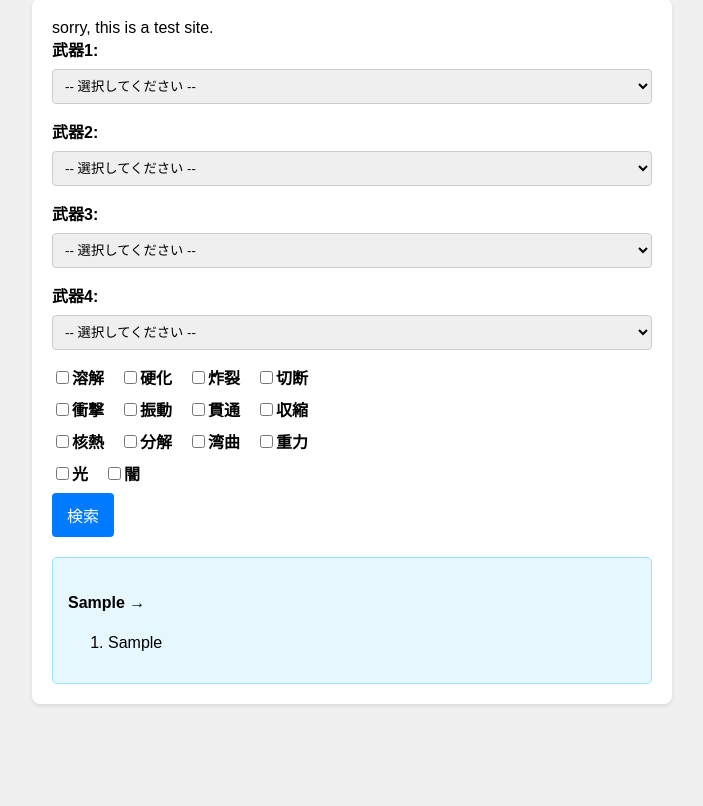
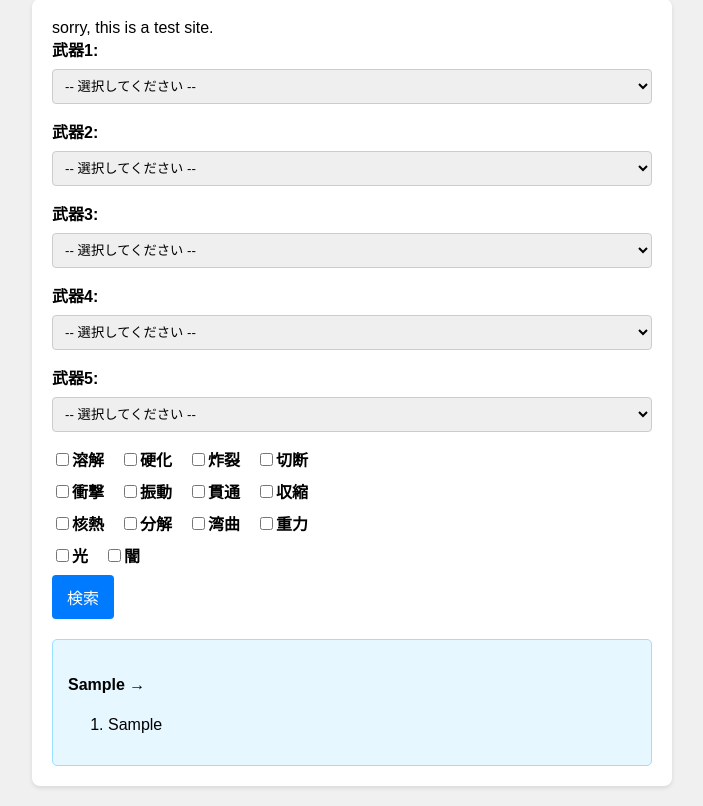
Before and after one commit to ayuza-tarumo/ffxi_renkei, a Flask app: template templates/index.html in a window 1280 px wide. Shown: the part 21-827 px from the top of the page, without its empty margins (288-991 px from the left). Before the commit the page ends 727 px from the top, so only its background shows below. Run offline with Flask 3, Linux system fonts and the light colour scheme; the template is opened without the code that fills it: most values are stand-ins (such as "Sample title", 1, 10 or a date in 2020).

Commit message:
5 weapons

```diff
--- a/templates/index.html
+++ b/templates/index.html
@@ -57,6 +57,15 @@
                     </option>
                 {% endfor %}
             </select>
+            <label for="weapon_select5">武器5:</label>
+            <select name="weapon_select5" id="weapon_select5">
+                <option value="">-- 選択してください --</option>
+                {% for weapon_name in weapon_list %}
+                    <option value="{{ weapon_name }}_5" {% if weapon_name == selected_weapon[4] %}selected{% endif %}>
+                        {{ weapon_name }}
+                    </option>
+                {% endfor %}
+            </select>
             <div style="display: flex; gap: 1em;">
             <label><input type="checkbox" name="attr_checked" value="溶解">溶解</label>
             <label><input type="checkbox" name="attr_checked" value="硬化">硬化</label>
```
